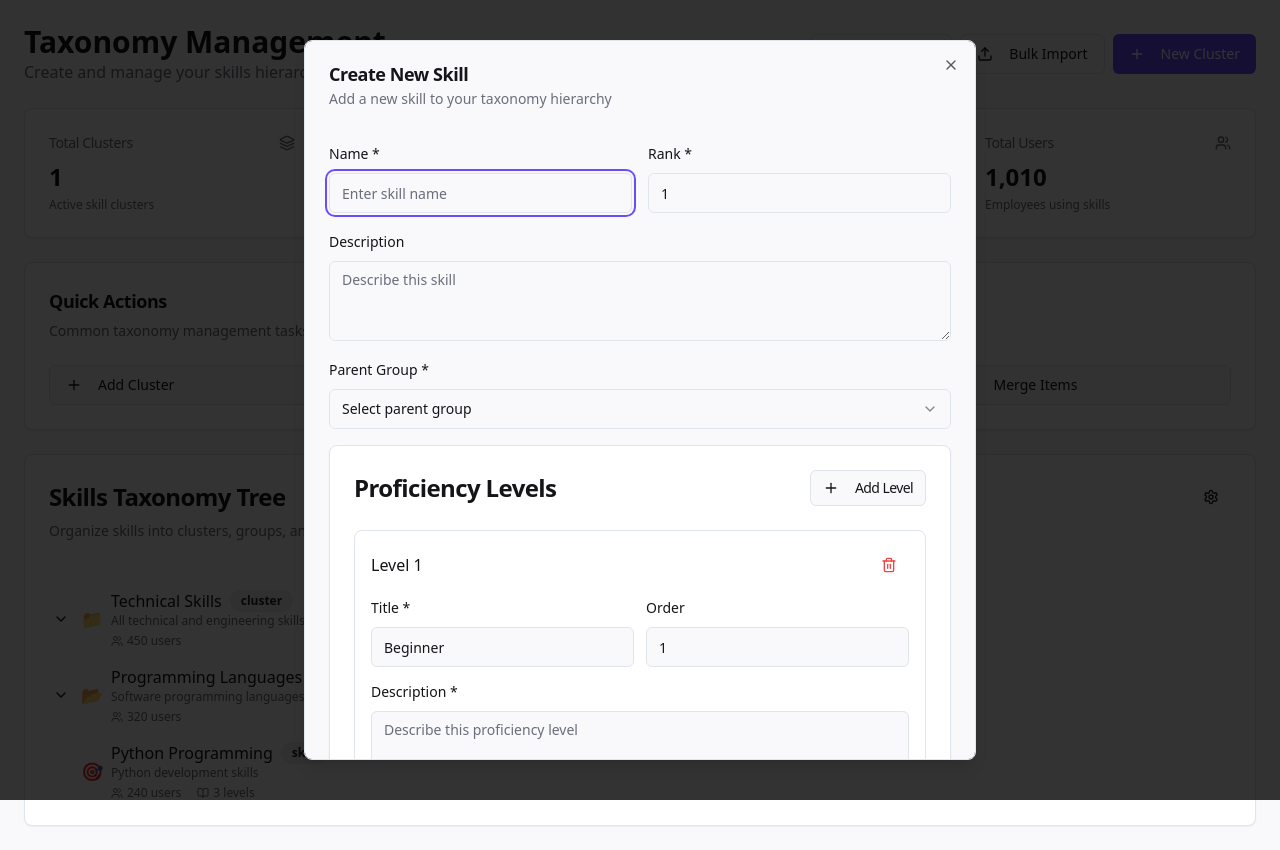
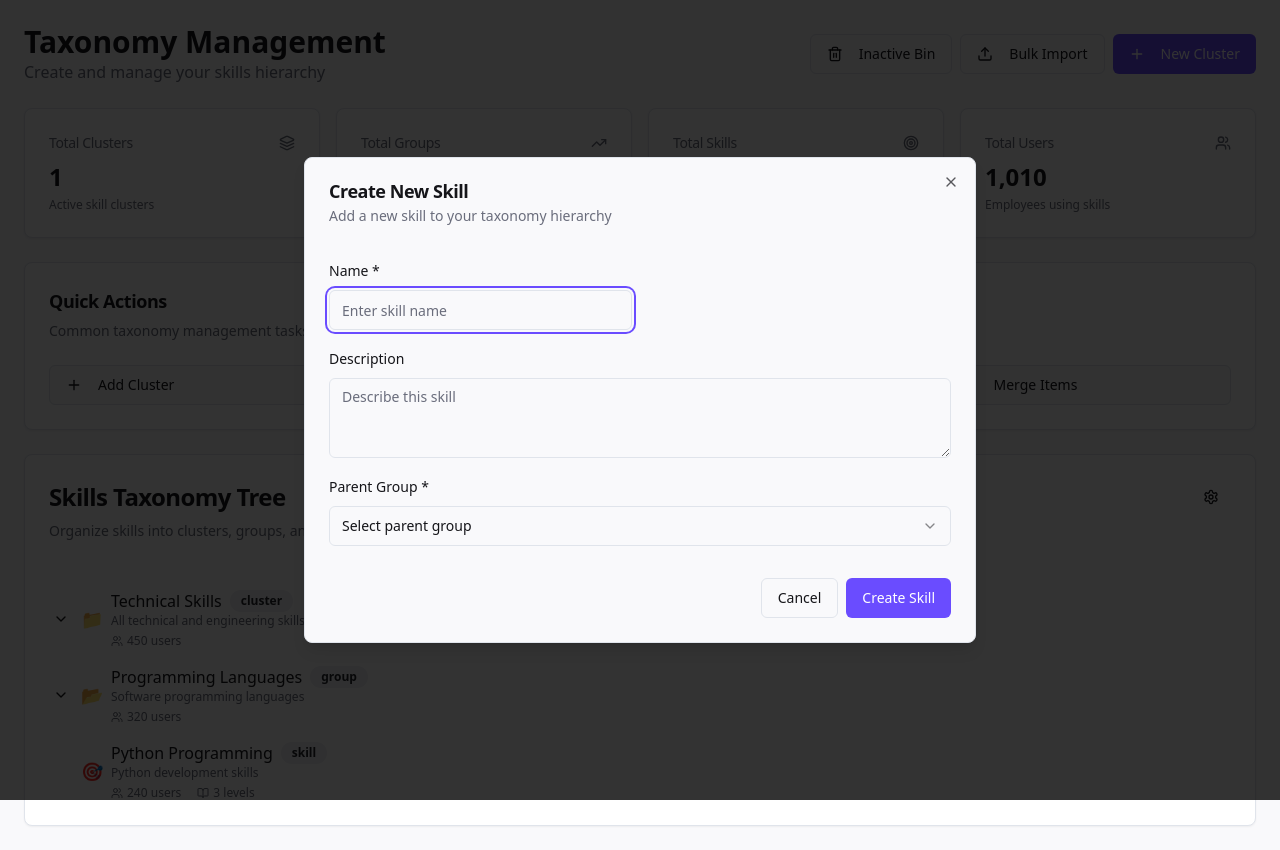
Before and after one commit to Ajinkya236/learn-spark-skills-now, a React (Vite) app: page /skills/taxonomy in a window 1280 px wide. Both pictures are taken after a click on the button "Add Skill". Built offline with nearby package versions, Linux system fonts and the light colour scheme.

Commit message:
Visual edit in Lovable
Edited UI in Lovable

```diff
--- a/src/components/taxonomy/CreateNodeDialog.tsx
+++ b/src/components/taxonomy/CreateNodeDialog.tsx
@@ -1,4 +1,3 @@
-
 import React, { useState } from 'react';
 import { Dialog, DialogContent, DialogDescription, DialogFooter, DialogHeader, DialogTitle } from '@/components/ui/dialog';
 import { Button } from '@/components/ui/button';
@@ -10,7 +9,6 @@ import { Card, CardContent, CardHeader, CardTitle } from '@/components/ui/card';
 import { Plus, Trash2 } from 'lucide-react';
 import { TaxonomyNode, ProficiencyLevel } from '@/pages/skills/TaxonomyManagement';
 import { useToast } from '@/hooks/use-toast';
-
 interface CreateNodeDialogProps {
   open: boolean;
   onOpenChange: (open: boolean) => void;
@@ -18,7 +16,6 @@ interface CreateNodeDialogProps {
   existingNodes: TaxonomyNode[];
   onNodeCreated: (node: Partial<TaxonomyNode>) => void;
 }
-
 export const CreateNodeDialog: React.FC<CreateNodeDialogProps> = ({
   open,
   onOpenChange,
@@ -33,32 +30,29 @@ export const CreateNodeDialog: React.FC<CreateNodeDialogProps> = ({
     parentId: '',
     rank: 1
   });
-  const [proficiencyLevels, setProficiencyLevels] = useState<Omit<ProficiencyLevel, 'id'>[]>([
-    {
+  const [proficiencyLevels, setProficiencyLevels] = useState<Omit<ProficiencyLevel, 'id'>[]>([{
     title: 'Beginner',
     description: '',
     minScore: 0,
     maxScore: 25,
     order: 1
-    },
-    {
+  }, {
     title: 'Intermediate',
     description: '',
     minScore: 26,
     maxScore: 75,
     order: 2
-    },
-    {
+  }, {
     title: 'Expert',
     description: '',
     minScore: 76,
     maxScore: 100,
     order: 3
-    }
-  ]);
+  }]);
   const [errors, setErrors] = useState<Record<string, string>>({});
-  const { toast } = useToast();
-
+  const {
+    toast
+  } = useToast();
   const getAvailableParents = () => {
     const parents: TaxonomyNode[] = [];
     const traverse = (nodes: TaxonomyNode[]) => {
@@ -76,7 +70,6 @@ export const CreateNodeDialog: React.FC<CreateNodeDialogProps> = ({
     traverse(existingNodes);
     return parents;
   };
-
   const validateForm = (): boolean => {
     const newErrors: Record<string, string> = {};
 
@@ -119,11 +112,9 @@ export const CreateNodeDialog: React.FC<CreateNodeDialogProps> = ({
         }
       });
     }
-
     setErrors(newErrors);
     return Object.keys(newErrors).length === 0;
   };
-
   const handleSubmit = () => {
     if (!validateForm()) {
       toast({
@@ -133,7 +124,6 @@ export const CreateNodeDialog: React.FC<CreateNodeDialogProps> = ({
       });
       return;
     }
-
     const nodeData: Partial<TaxonomyNode> = {
       ...formData,
       type: nodeType,
@@ -143,7 +133,6 @@ export const CreateNodeDialog: React.FC<CreateNodeDialogProps> = ({
         id: `${Date.now()}_${index}`
       })) : undefined
     };
-
     onNodeCreated(nodeData);
 
     // Reset form
@@ -154,32 +143,27 @@ export const CreateNodeDialog: React.FC<CreateNodeDialogProps> = ({
       parentId: '',
       rank: 1
     });
-    setProficiencyLevels([
-      {
+    setProficiencyLevels([{
       title: 'Beginner',
       description: '',
       minScore: 0,
       maxScore: 25,
       order: 1
-      },
-      {
+    }, {
       title: 'Intermediate',
       description: '',
       minScore: 26,
       maxScore: 75,
       order: 2
-      },
-      {
+    }, {
       title: 'Expert',
       description: '',
       minScore: 76,
       maxScore: 100,
       order: 3
-      }
-    ]);
+    }]);
     setErrors({});
   };
-
   const addProficiencyLevel = () => {
     const newLevel: Omit<ProficiencyLevel, 'id'> = {
       title: '',
@@ -190,19 +174,18 @@ export const CreateNodeDialog: React.FC<CreateNodeDialogProps> = ({
     };
     setProficiencyLevels([...proficiencyLevels, newLevel]);
   };
-
   const removeProficiencyLevel = (index: number) => {
     setProficiencyLevels(proficiencyLevels.filter((_, i) => i !== index));
   };
-
   const updateProficiencyLevel = (index: number, field: keyof Omit<ProficiencyLevel, 'id'>, value: string | number) => {
     const updated = [...proficiencyLevels];
-    updated[index] = { ...updated[index], [field]: value };
+    updated[index] = {
+      ...updated[index],
+      [field]: value
+    };
     setProficiencyLevels(updated);
   };
-
-  return (
-    <Dialog open={open} onOpenChange={onOpenChange}>
+  return <Dialog open={open} onOpenChange={onOpenChange}>
       <DialogContent className="max-w-2xl max-h-[90vh] overflow-y-auto">
         <DialogHeader>
           <DialogTitle>Create New {nodeType.charAt(0).toUpperCase() + nodeType.slice(1)}</DialogTitle>
@@ -216,166 +199,56 @@ export const CreateNodeDialog: React.FC<CreateNodeDialogProps> = ({
           <div className="grid grid-cols-1 md:grid-cols-2 gap-4">
             <div className="space-y-2">
               <Label htmlFor="name">Name *</Label>
-              <Input
-                id="name"
-                value={formData.name}
-                onChange={(e) => setFormData({ ...formData, name: e.target.value })}
-                placeholder={`Enter ${nodeType} name`}
-              />
+              <Input id="name" value={formData.name} onChange={e => setFormData({
+              ...formData,
+              name: e.target.value
+            })} placeholder={`Enter ${nodeType} name`} />
               {errors.name && <p className="text-sm text-destructive">{errors.name}</p>}
             </div>
 
-            <div className="space-y-2">
-              <Label htmlFor="rank">Rank *</Label>
-              <Input
-                id="rank"
-                type="number"
-                min="1"
-                value={formData.rank}
-                onChange={(e) => setFormData({ ...formData, rank: parseInt(e.target.value) || 1 })}
-              />
-              {errors.rank && <p className="text-sm text-destructive">{errors.rank}</p>}
-            </div>
+
           </div>
 
           <div className="space-y-2">
             <Label htmlFor="description">Description</Label>
-            <Textarea
-              id="description"
-              value={formData.description}
-              onChange={(e) => setFormData({ ...formData, description: e.target.value })}
-              placeholder={`Describe this ${nodeType}`}
-            />
+            <Textarea id="description" value={formData.description} onChange={e => setFormData({
+            ...formData,
+            description: e.target.value
+          })} placeholder={`Describe this ${nodeType}`} />
           </div>
 
           {/* Category for Clusters */}
-          {nodeType === 'cluster' && (
-            <div className="space-y-2">
+          {nodeType === 'cluster' && <div className="space-y-2">
               <Label htmlFor="category">Category</Label>
-              <Input
-                id="category"
-                value={formData.category}
-                onChange={(e) => setFormData({ ...formData, category: e.target.value })}
-                placeholder="Enter category"
-              />
-            </div>
-          )}
+              <Input id="category" value={formData.category} onChange={e => setFormData({
+            ...formData,
+            category: e.target.value
+          })} placeholder="Enter category" />
+            </div>}
 
           {/* Parent Selection */}
-          {(nodeType === 'group' || nodeType === 'skill') && (
-            <div className="space-y-2">
+          {(nodeType === 'group' || nodeType === 'skill') && <div className="space-y-2">
               <Label htmlFor="parent">
                 Parent {nodeType === 'group' ? 'Cluster' : 'Group'} *
               </Label>
-              <Select value={formData.parentId} onValueChange={(value) => setFormData({ ...formData, parentId: value })}>
+              <Select value={formData.parentId} onValueChange={value => setFormData({
+            ...formData,
+            parentId: value
+          })}>
                 <SelectTrigger>
                   <SelectValue placeholder={`Select parent ${nodeType === 'group' ? 'cluster' : 'group'}`} />
                 </SelectTrigger>
                 <SelectContent>
-                  {getAvailableParents().map(parent => (
-                    <SelectItem key={parent.id} value={parent.id}>
+                  {getAvailableParents().map(parent => <SelectItem key={parent.id} value={parent.id}>
                       {parent.name}
-                    </SelectItem>
-                  ))}
+                    </SelectItem>)}
                 </SelectContent>
               </Select>
               {errors.parentId && <p className="text-sm text-destructive">{errors.parentId}</p>}
-            </div>
-          )}
+            </div>}
 
           {/* Proficiency Levels for Skills */}
-          {nodeType === 'skill' && (
-            <Card>
-              <CardHeader>
-                <CardTitle className="flex items-center justify-between">
-                  <span>Proficiency Levels</span>
-                  <Button variant="outline" size="sm" onClick={addProficiencyLevel}>
-                    <Plus className="h-4 w-4 mr-2" />
-                    Add Level
-                  </Button>
-                </CardTitle>
-              </CardHeader>
-              <CardContent className="space-y-4">
-                {proficiencyLevels.map((level, index) => (
-                  <div key={index} className="p-4 border rounded-lg space-y-3">
-                    <div className="flex items-center justify-between">
-                      <h4 className="font-medium">Level {index + 1}</h4>
-                      {proficiencyLevels.length > 1 && (
-                        <Button
-                          variant="ghost"
-                          size="sm"
-                          onClick={() => removeProficiencyLevel(index)}
-                          className="text-destructive hover:text-destructive"
-                        >
-                          <Trash2 className="h-4 w-4" />
-                        </Button>
-                      )}
-                    </div>
-
-                    <div className="grid grid-cols-1 md:grid-cols-2 gap-3">
-                      <div className="space-y-2">
-                        <Label>Title *</Label>
-                        <Input
-                          value={level.title}
-                          onChange={(e) => updateProficiencyLevel(index, 'title', e.target.value)}
-                          placeholder="e.g., Beginner"
-                        />
-                        {errors[`proficiency_${index}_title`] && (
-                          <p className="text-sm text-destructive">{errors[`proficiency_${index}_title`]}</p>
-                        )}
-                      </div>
-
-                      <div className="space-y-2">
-                        <Label>Order</Label>
-                        <Input
-                          type="number"
-                          min="1"
-                          value={level.order}
-                          onChange={(e) => updateProficiencyLevel(index, 'order', parseInt(e.target.value) || 1)}
-                        />
-                      </div>
-                    </div>
-
-                    <div className="space-y-2">
-                      <Label>Description *</Label>
-                      <Textarea
-                        value={level.description}
-                        onChange={(e) => updateProficiencyLevel(index, 'description', e.target.value)}
-                        placeholder="Describe this proficiency level"
-                      />
-                      {errors[`proficiency_${index}_description`] && (
-                        <p className="text-sm text-destructive">{errors[`proficiency_${index}_description`]}</p>
-                      )}
-                    </div>
-
-                    <div className="grid grid-cols-2 gap-3">
-                      <div className="space-y-2">
-                        <Label>Min Score</Label>
-                        <Input
-                          type="number"
-                          min="0"
-                          max="100"
-                          value={level.minScore}
-                          onChange={(e) => updateProficiencyLevel(index, 'minScore', parseInt(e.target.value) || 0)}
-                        />
-                      </div>
-
-                      <div className="space-y-2">
-                        <Label>Max Score</Label>
-                        <Input
-                          type="number"
-                          min="0"
-                          max="100"
-                          value={level.maxScore}
-                          onChange={(e) => updateProficiencyLevel(index, 'maxScore', parseInt(e.target.value) || 100)}
-                        />
-                      </div>
-                    </div>
-                  </div>
-                ))}
-              </CardContent>
-            </Card>
-          )}
+          {nodeType === 'skill'}
         </div>
 
         <DialogFooter>
@@ -387,6 +260,5 @@ export const CreateNodeDialog: React.FC<CreateNodeDialogProps> = ({
           </Button>
         </DialogFooter>
       </DialogContent>
-    </Dialog>
-  );
+    </Dialog>;
 };
```
Lines whose indentation alone changed are shown as unchanged.
